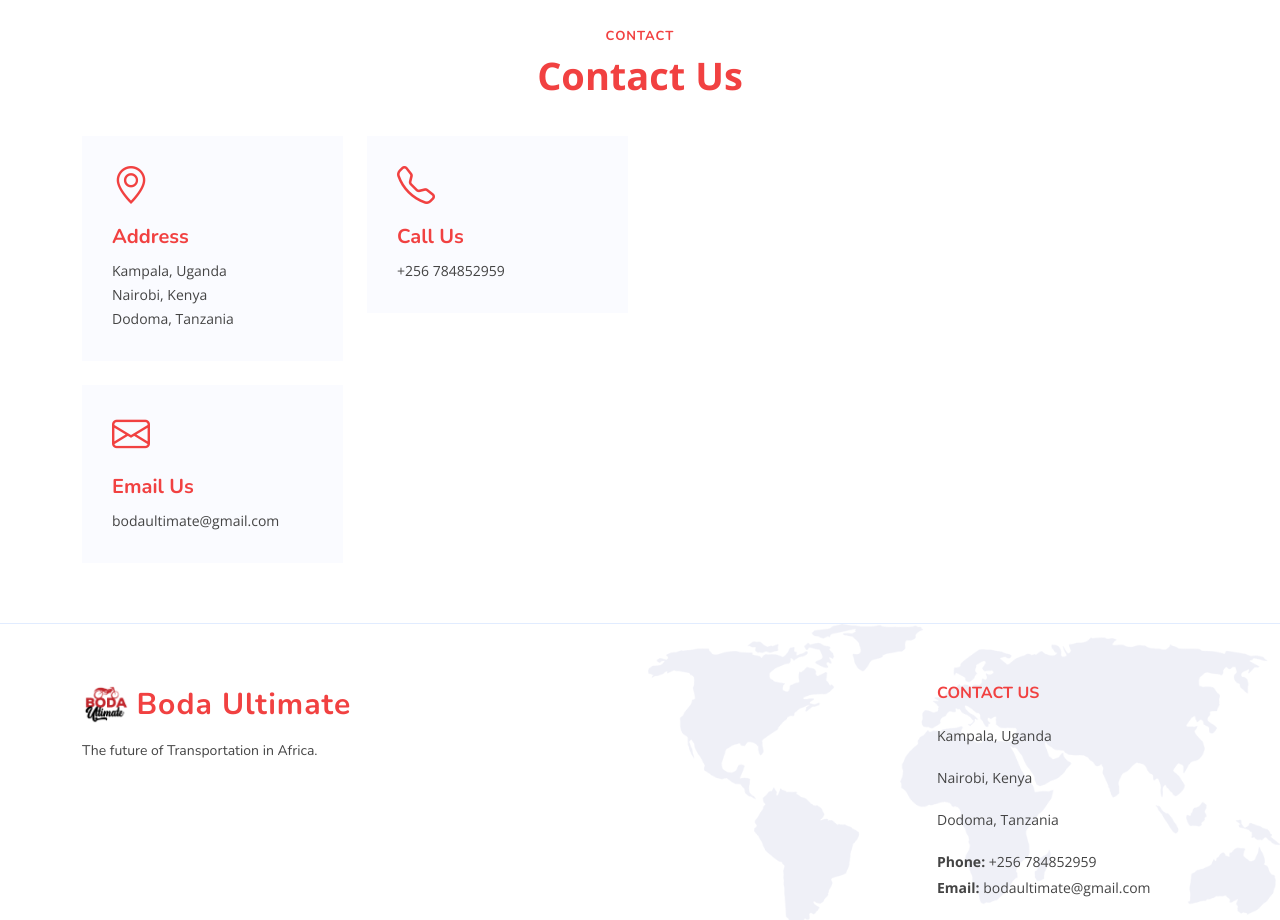
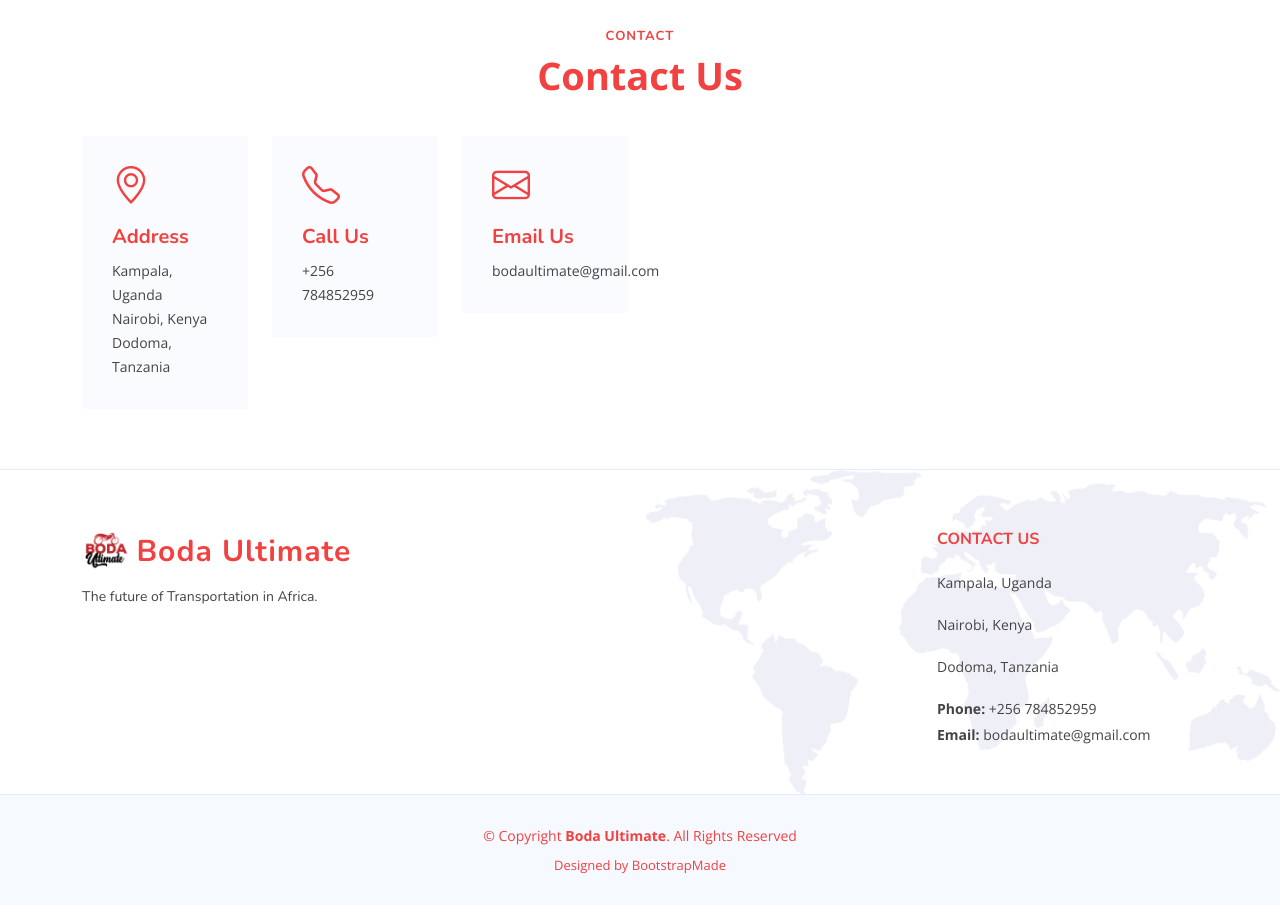
Before and after one commit to ugfire/bodaultimate, a plain HTML site: page index.html in a window 1280 px wide. Shown: the part 3240-4160 px from the top of the page. Drawn offline with nearby package versions, Linux system fonts and the light colour scheme; a script that the page names is missing.

Commit message:
footer col-md-4

```diff
--- a/index.html
+++ b/index.html
@@ -437,7 +437,7 @@
           <div class="row gy-4">
             <div class="col-lg-6">
               <div class="row gy-4">
-                <div class="col-md-6">
+                <div class="col-md-4">
                   <div class="info-box">
                     <i class="bi bi-geo-alt"></i>
                     <h3>Address</h3>
@@ -446,21 +446,21 @@
                     <p>Dodoma, Tanzania</p>
                   </div>
                 </div>
-                <div class="col-md-6">
+                <div class="col-md-4">
                   <div class="info-box">
                     <i class="bi bi-telephone"></i>
                     <h3>Call Us</h3>
                     <p>+256 784852959</p>
                   </div>
                 </div>
-                <div class="col-md-6">
+                <div class="col-md-4">
                   <div class="info-box">
                     <i class="bi bi-envelope"></i>
                     <h3>Email Us</h3>
                     <p>bodaultimate@gmail.com</p>
                   </div>
                 </div>
-                <div class="col-md-6"></div>
+
               </div>
             </div>
 
```
